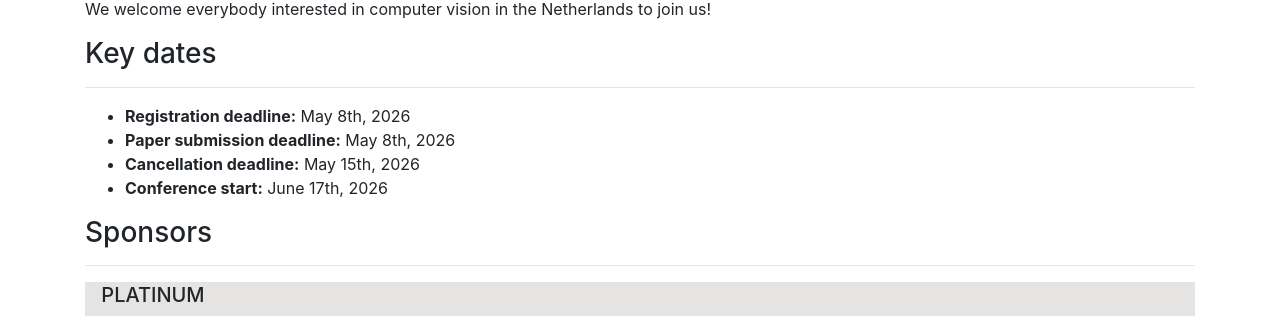
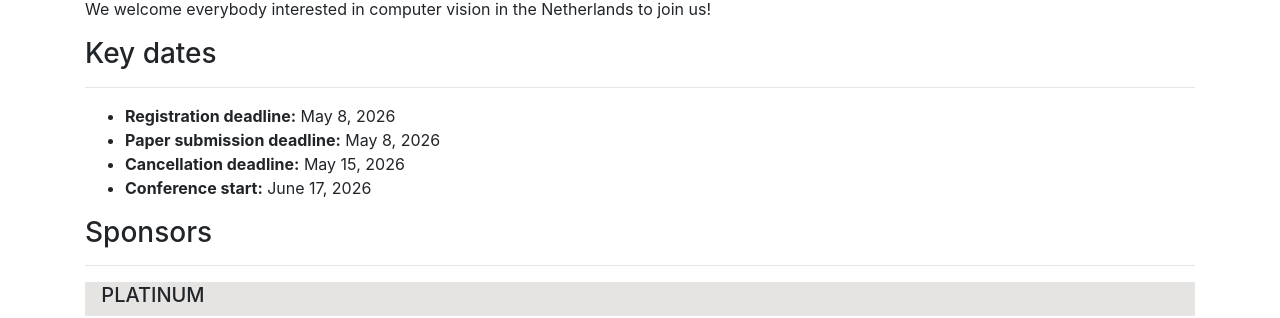
Before and after one commit to thenccv/2026, a Jekyll site: the page built from index.md, in a window 1280 px wide. Shown: the part 646-964 px from the top of the page. Built offline with Jekyll 4.4.1, drawn with Linux system fonts in a browser that asks for light colours.

```diff
--- a/index.md
+++ b/index.md
@@ -9,10 +9,10 @@ We welcome everybody interested in computer vision in the Netherlands to join us
 
 ### Key dates
 -----------
-* **Registration deadline:** May 8th, 2026
-* **Paper submission deadline:** May 8th, 2026
-* **Cancellation deadline:** May 15th, 2026
-* **Conference start:** June 17th, 2026
+* **Registration deadline:** May 8, 2026
+* **Paper submission deadline:** May 8, 2026
+* **Cancellation deadline:** May 15, 2026
+* **Conference start:** June 17, 2026
 
 
 ### Sponsors
```
Also changed, not shown: organizers/index.md (+9 -6 lines), imgs/organizers/eakdag.jpg (added).
